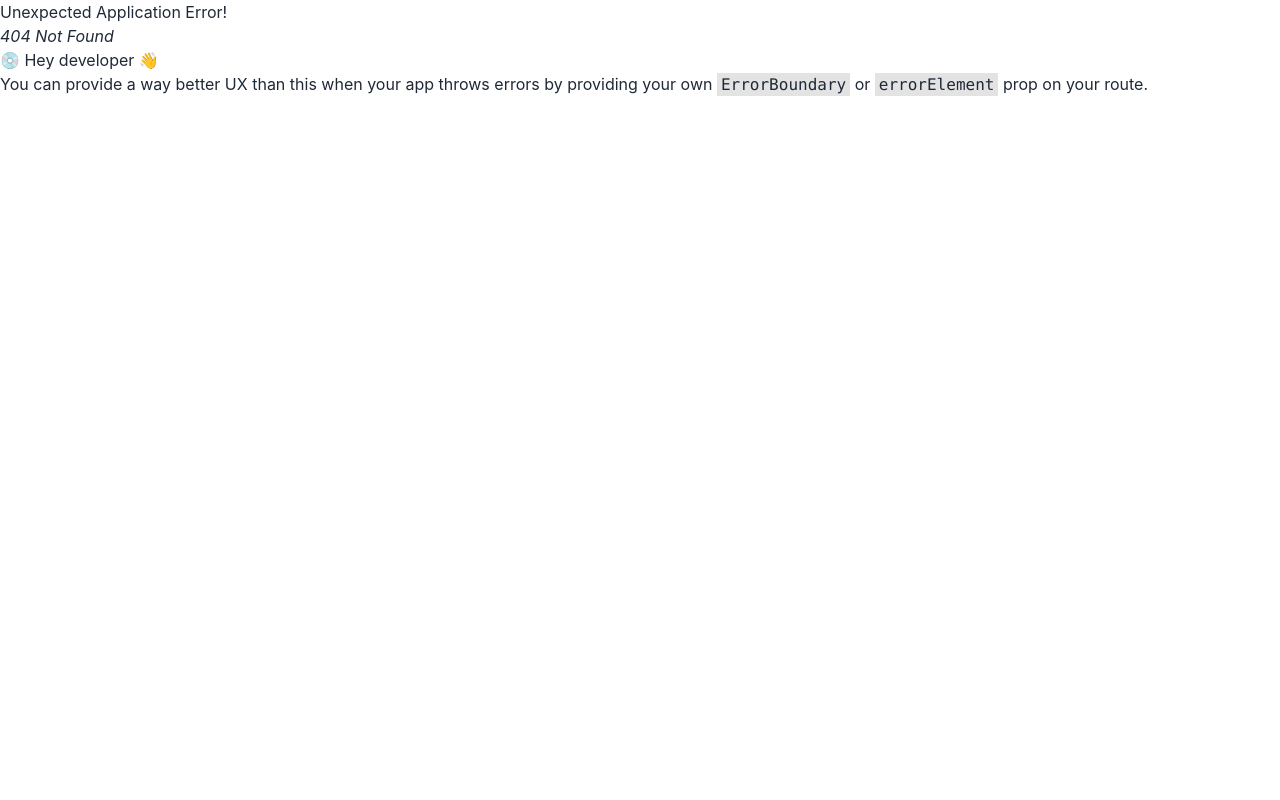
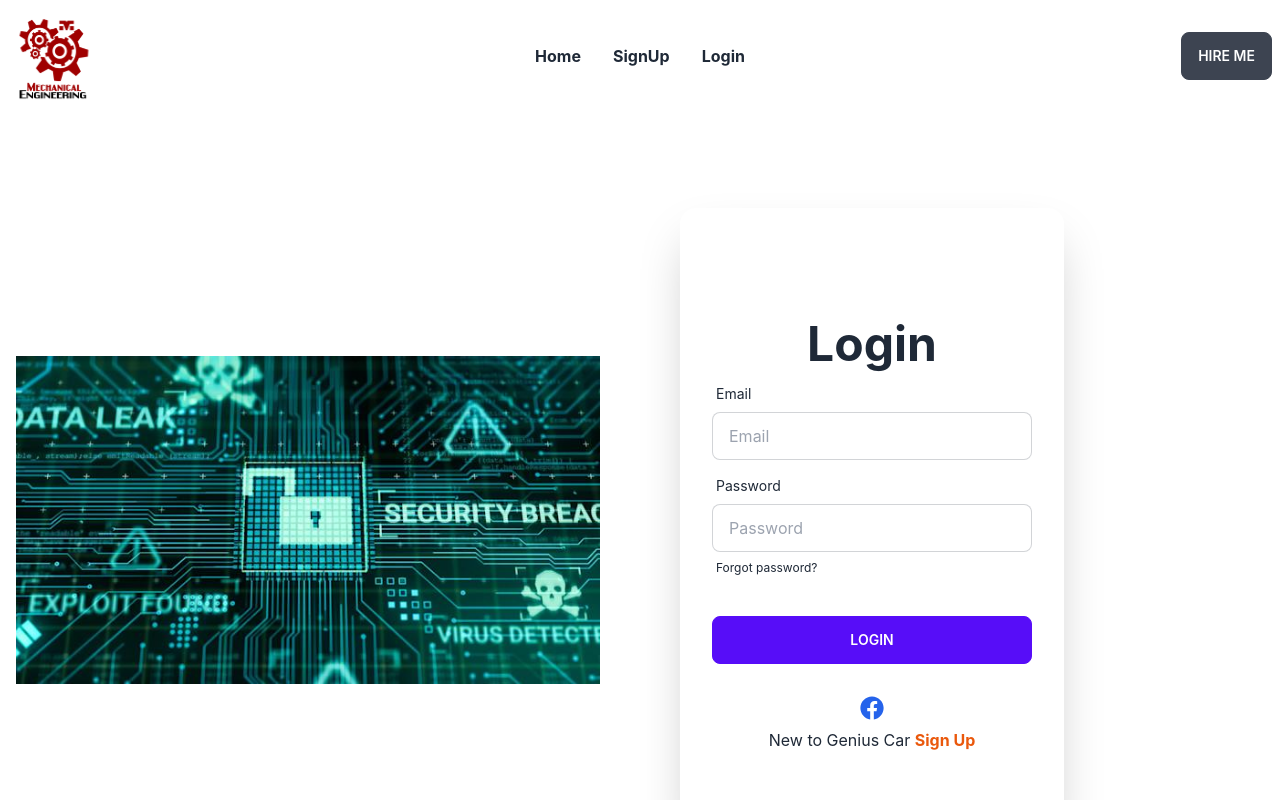
Before and after one commit to mnalambd09/mechanical-engineering-service-review, a React (Create React App) app: page /Login in a window 1280 px wide. Before the commit this address had no page. Shown: the top 800 px of the page. Built offline with nearby package versions, Linux system fonts and the light colour scheme.

Commit message:
login page worked

```diff
--- a/src/Pages/Home/Home/Progress/Progress.js
+++ b/src/Pages/Home/Home/Progress/Progress.js
@@ -11,6 +11,7 @@
                 <p className='text-xl'>Monitoring <progress className="progress progress-error w-56" value="90" max="100"></progress></p><br />
 
             </div>
+
     );
 };
 
--- /dev/null
+++ b/src/Pages/Login/Login.js
@@ -0,0 +1,95 @@
+import React, { useContext } from 'react';
+import { Link } from 'react-router-dom';
+import img from '../../assets/images/login/login.jfif'
+// import { AuthContext } from '../../Context/AuthProvider/AuthProvider';
+import { FaFacebook, FaGithub, FaGoogle } from 'react-icons/fa';
+
+const Login = () => {
+
+    // const {signIn, loginWithGoogle, logInWithGithub} = useContext(AuthContext)
+
+    const handleLogin = event =>{
+        event.preventDefault();
+        const form = event.target;
+        const email = form.email.value;
+        const password = form.password.value;
+        console.log(email, password)
+
+        // signIn(email, password)
+        //     .then(result => {
+        //         const user = result.user;
+        //         console.log(user);
+        //         if(user.uid){
+        //             alert('Login successfully')
+        //         }
+        //     })
+        //     .catch(error => console.error(error))
+
+    }
+
+    // const handlegoogleLogin = () => {
+    //     loginWithGoogle()
+    //         .then(result => {
+    //             const user = result.user;
+    //             console.log(user);
+    //             if(user.uid){
+    //                 alert(`Successfully Logged in as ${user?.displayName}`)
+    //             }
+    //         })
+    //         .catch(error => console.error(error))
+    // }
+
+    // const handlegithubLogin = () => {
+    //     return logInWithGithub()
+    //         .then(result => {
+    //             const user = result.user();
+    //             console.log(user)
+    //         })
+    //         .catch(error => console.error(error))
+
+    // }
+
+    return (
+        <div>
+            <div className="hero w-full my-20">
+                <div className="hero-content grid gap-20 md:grid-cols-2 flex-col lg:flex-row">
+                    <div className="text-center lg:text-left">
+                        <img className='w-full' src={img} alt="" />
+                    </div>
+                    <div className="card flex-shrink-0 w-full max-w-sm shadow-2xl bg-base-100 py-20">
+                        <form onSubmit={handleLogin} className="card-body">
+                        <h1 className="text-5xl font-bold text-center">Login</h1>
+                            <div className="form-control">
+                                <label className="label">
+                                    <span className="label-text">Email</span>
+                                </label>
+                                <input type="text" name='email' placeholder="Email" required className="input input-bordered" />
+                            </div>
+                            <div className="form-control">
+                                <label className="label">
+                                    <span className="label-text">Password</span>
+                                </label>
+                                <input type="text" required placeholder="Password" name='password' className="input input-bordered" />
+                                <label className="label">
+                                    <Link to={'/signup'} className="label-text-alt link link-hover">Forgot password?</Link>
+                                </label>
+                            </div>
+                            <div className="form-control mt-6">
+                                <input className="btn btn-primary" type="submit" value="Login" />
+
+                            </div>
+                        </form>
+                        <div className='text-center text-2xl'>
+                            {/* <button onClick={handlegoogleLogin} className='mx-2 text-red-600'><FaGoogle /></button> */}
+                            {/* <button onClick={handlegithubLogin} className='mx-2 text-gray-500'><FaGithub /></button> */}
+                            <button className='mx-2 text-blue-600'><FaFacebook /></button>
+                        </div>
+                        <p className='text-center'>New to Genius Car <Link className='text-orange-600 font-bold' to='/signup'>Sign Up</Link></p>
+                    </div>
+                </div>
+            </div>
+        </div>
+    );
+};
+
+export default Login;
--- a/src/Pages/Shared/Header/Header.js
+++ b/src/Pages/Shared/Header/Header.js
@@ -6,6 +6,8 @@
 
     const menuitems = <>
         <li className='font-bold'><Link to='/home'>Home</Link></li>
+        <li className='font-bold'><Link to='/signup'>SignUp</Link></li>
+        <li className='font-bold'><Link to='/login'>Login</Link></li>
     </>
     return (
         <div className="navbar bg-base-100">
--- /dev/null
+++ b/src/Pages/SignUp/SignUp.js
@@ -0,0 +1,65 @@
+import React, { useContext } from 'react';
+import image from '../../assets/images/login/signup.jpg';
+// import { AuthContext } from '../../Context/AuthProvider/AuthProvider';
+const SignUp = () => {
+
+    // const {createUser} = useContext(AuthContext)
+
+    const handleSignup = event =>{
+        event.preventDefault();
+        const form = event.target;
+        const email = form.email.value;
+        const password = form.password.value;
+        console.log(email, password)
+
+        // createUser(email, password)
+        //     .then(result => {
+        //         const user = result.user;
+        //         console.log(user);
+        //     })
+        //     .catch(error => console.error(error))
+    }
+    return (
+        <div>
+        <div className="hero w-full my-20">
+            <div className="hero-content grid gap-20 md:grid-cols-2 flex-col lg:flex-row">
+                <div className="text-center lg:text-left">
+                    <img className='w-full' src={image} alt="" />
+                </div>
+                <div className="card flex-shrink-0 w-full max-w-sm shadow-2xl bg-base-100 py-20">
+                    <form onSubmit={handleSignup} className="card-body">
+                    <h1 className="text-5xl font-bold text-center">Sign Up</h1>
+                        <div className="form-control">
+                            <label className="label">
+                                <span className="label-text">Name</span>
+                            </label>
+                            <input type="text" name='name' placeholder="Your Name" className="input input-bordered" />
+                        </div>
+                        <div className="form-control">
+                            <label className="label">
+                                <span className="label-text">Email</span>
+                            </label>
+                            <input type="email" name='email' required placeholder="Email" className="input input-bordered" />
+
+                        </div>
+                        <div className="form-control">
+                            <label className="label">
+                                <span className="label-text">Password</span>
+                            </label>
+                            <input type="text" name='password' required placeholder="Password" className="input input-bordered" />
+
+                        </div>
+                        <div className="form-control mt-6">
+                            <input className="btn btn-primary" type="submit" value="Sign Up" />
+
+                        </div>
+                    </form>
+                    {/* <p className='text-center'>Already have an account <Link className='text-orange-600 font-bold' to='/login'>Login</Link></p> */}
+                </div>
+            </div>
+        </div>
+    </div>
+    );
+};
+
+export default SignUp;
--- a/src/index.js
+++ b/src/index.js
@@ -3,11 +3,14 @@
 import './index.css';
 import App from './App';
 import reportWebVitals from './reportWebVitals';
+import AuthProvider from './Context/AuthProvider/AuthProvider';
 
 const root = ReactDOM.createRoot(document.getElementById('root'));
 root.render(
   <React.StrictMode>
+    <AuthProvider>
     <App />
+    </AuthProvider>
   </React.StrictMode>
 );
 
```
Also changed, not shown: src/Router/Routes/Router.js (+15 -1 lines), src/assets/images/login/login.jfif (added), src/assets/images/login/signup.jpg (added). Lines whose indentation alone changed are shown as unchanged.
